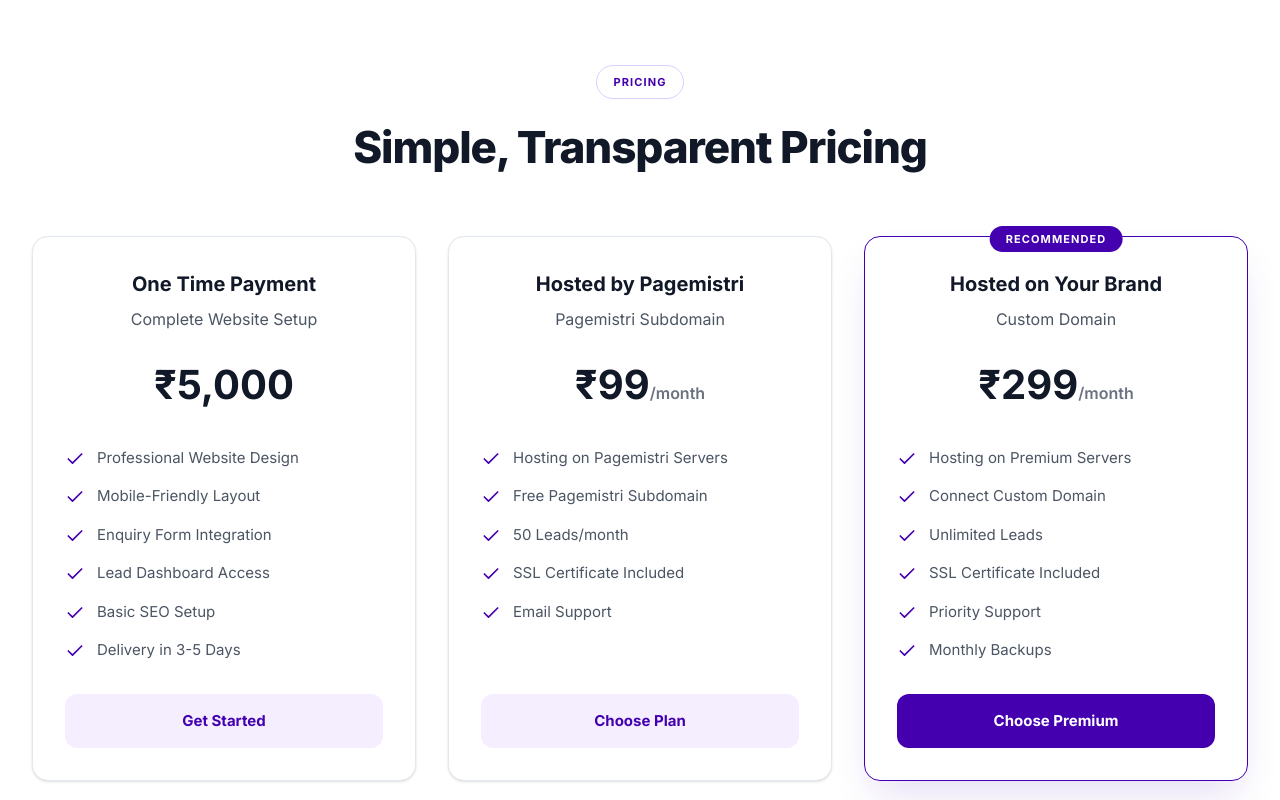
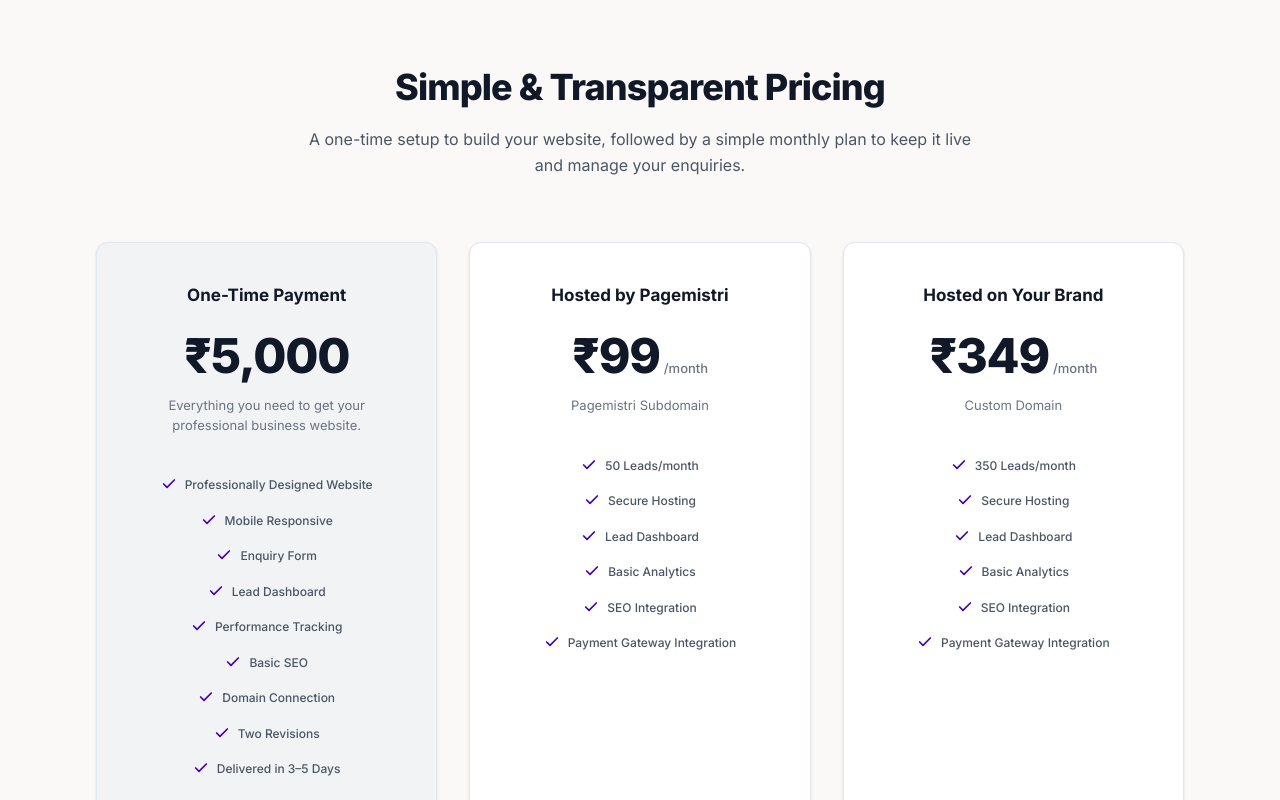
Before and after one commit to zehracodes29/landingpage, a React (Vite) app in the folder pagemistri-landing/: page / in a window 1280 px wide. Shown: the part 5380-6180 px from the top of the page. Built offline with nearby package versions, Linux system fonts and the light colour scheme.

Commit message:
refactor: update pricing plans UI with new features, card styling, and typography

```diff
--- a/pagemistri-landing/src/components/Pricing/Pricing.jsx
+++ b/pagemistri-landing/src/components/Pricing/Pricing.jsx
@@ -1,22 +1,25 @@
 import React from 'react';
-import SectionBadge from '../../ui/SectionBadge';
-import SectionTitle from '../../ui/SectionTitle';
+import { Check } from 'lucide-react';
 
 const plans = [
   {
-    name: 'One Time Payment',
+    name: 'One-Time Payment',
     price: '₹5,000',
-    description: 'Complete Website Setup',
+    description: 'Everything you need to get your professional business website.',
     features: [
-      'Professional Website Design',
-      'Mobile-Friendly Layout',
-      'Enquiry Form Integration',
-      'Lead Dashboard Access',
-      'Basic SEO Setup',
-      'Delivery in 3-5 Days'
+      'Professionally Designed Website',
+      'Mobile Responsive',
+      'Enquiry Form',
+      'Lead Dashboard',
+      'Performance Tracking',
+      'Basic SEO',
+      'Domain Connection',
+      'Two Revisions',
+      'Delivered in 3–5 Days'
     ],
-    buttonText: 'Get Started',
-    buttonVariant: 'outline'
+    buttonText: "Let's Build My Website",
+    cardBg: 'bg-[#F1F3F5]',
+    buttonBg: 'bg-[#4400AF]'
   },
   {
     name: 'Hosted by Pagemistri',
@@ -24,86 +27,80 @@
     period: '/month',
     description: 'Pagemistri Subdomain',
     features: [
-      'Hosting on Pagemistri Servers',
-      'Free Pagemistri Subdomain',
       '50 Leads/month',
-      'SSL Certificate Included',
-      'Email Support'
+      'Secure Hosting',
+      'Lead Dashboard',
+      'Basic Analytics',
+      'SEO Integration',
+      'Payment Gateway Integration'
     ],
-    buttonText: 'Choose Plan',
-    buttonVariant: 'outline'
+    buttonText: 'Get started',
+    cardBg: 'bg-white',
+    buttonBg: 'bg-[#4400AF]'
   },
   {
     name: 'Hosted on Your Brand',
-    price: '₹299',
+    price: '₹349',
     period: '/month',
     description: 'Custom Domain',
     features: [
-      'Hosting on Premium Servers',
-      'Connect Custom Domain',
-      'Unlimited Leads',
-      'SSL Certificate Included',
-      'Priority Support',
-      'Monthly Backups'
+      '350 Leads/month',
+      'Secure Hosting',
+      'Lead Dashboard',
+      'Basic Analytics',
+      'SEO Integration',
+      'Payment Gateway Integration'
     ],
-    buttonText: 'Choose Premium',
-    buttonVariant: 'primary'
+    buttonText: 'Get started',
+    cardBg: 'bg-white',
+    buttonBg: 'bg-[#4400AF]'
   }
 ];
 
 const Pricing = () => {
   return (
-    <section className="py-24 bg-white">
-      <div className="max-w-7xl mx-auto px-6 lg:px-8">
-        <div className="text-center max-w-3xl mx-auto mb-16">
-          <div className="mb-6">
-            <SectionBadge>PRICING</SectionBadge>
-          </div>
-          <SectionTitle>
-            Simple, Transparent Pricing
-          </SectionTitle>
+    <section className="py-24 bg-[#FAF9F7] font-sans">
+      <div className="max-w-6xl mx-auto px-6 lg:px-8">
+        <div className="text-center max-w-3xl mx-auto mb-16 flex flex-col items-center">
+          <h2 className="text-[32px] md:text-[36px] font-[800] text-[#111827] tracking-tight leading-tight mb-4">
+            Simple & Transparent Pricing
+          </h2>
+          <p className="text-[#4B5563] text-[16px] leading-relaxed max-w-2xl">
+            A one-time setup to build your website, followed by a simple monthly plan to keep it live and manage your enquiries.
+          </p>
         </div>
 
-        <div className="grid grid-cols-1 md:grid-cols-3 gap-8">
+        <div className="grid grid-cols-1 md:grid-cols-3 gap-8 items-start">
           {plans.map((plan, index) => (
             <div
               key={index}
-              className={`rounded-2xl border ${plan.buttonVariant === 'primary' ? 'border-[#4400AF] shadow-[0_20px_40px_-10px_rgba(68,0,175,0.15)] relative' : 'border-slate-200 shadow-sm hover:shadow-[0_20px_40px_-10px_rgba(68,0,175,0.1)]'} p-8 bg-white flex flex-col h-full transition-all duration-300 hover:-translate-y-1`}
+              className={`rounded-xl border border-slate-200 shadow-sm p-10 flex flex-col transition-all duration-300 hover:shadow-[0_15px_40px_-10px_rgba(68,0,175,0.1)] ${plan.cardBg} ${index === 0 ? 'h-[105%]' : 'h-full'}`}
             >
-              {plan.buttonVariant === 'primary' && (
-                <div className="absolute top-0 left-1/2 -translate-x-1/2 -translate-y-1/2">
-                  <span className="bg-[#4400AF] text-white text-[11px] font-bold uppercase tracking-[0.1em] px-4 py-1.5 rounded-full">
-                    RECOMMENDED
-                  </span>
-                </div>
-              )}
-
-              <h3 className="text-[20px] font-bold text-center text-[#111827] mb-2">{plan.name}</h3>
-              <p className="text-[#4B5563] text-center mb-6">{plan.description}</p>
-
-              <div className="text-center mb-8">
-                <span className="text-[40px] font-bold text-[#111827]">{plan.price}</span>
-                {plan.period && <span className="text-[#6B7280] font-semibold">{plan.period}</span>}
+              <div className="text-center mb-4">
+                <h3 className="text-[17px] font-bold text-[#111827] mb-2">{plan.name}</h3>
               </div>
 
-              <ul className="space-y-4 mb-8 flex-1">
+              <div className="text-center mb-4 flex items-baseline justify-center gap-1">
+                <span className="text-[48px] font-[800] text-[#111827] leading-none tracking-tight">{plan.price}</span>
+                {plan.period && <span className="text-[#6B7280] text-[13px] font-medium">{plan.period}</span>}
+              </div>
+
+              <div className="text-center mb-10">
+                <p className="text-[#6B7280] text-[13px] px-2">{plan.description}</p>
+              </div>
+
+              <ul className="space-y-4 mb-10 flex-1 px-2">
                 {plan.features.map((feature, i) => (
-                  <li key={i} className="flex items-start gap-3">
-                    <svg className="w-5 h-5 text-[#4400AF] shrink-0 mt-0.5" viewBox="0 0 24 24" fill="none" stroke="currentColor" strokeWidth="2" strokeLinecap="round" strokeLinejoin="round">
-                      <polyline points="20 6 9 17 4 12"></polyline>
-                    </svg>
-                    <span className="text-[#4B5563] text-[15px]">{feature}</span>
+                  <li key={i} className="flex items-start justify-center gap-2">
+                    <Check className="w-[16px] h-[16px] text-[#4400AF] shrink-0 mt-[1px]" strokeWidth={2.5} />
+                    <span className="text-[#4B5563] text-[12px] font-medium leading-relaxed">{feature}</span>
                   </li>
                 ))}
               </ul>
 
               <button
                 onClick={() => document.getElementById('lead-form')?.scrollIntoView({ behavior: 'smooth' })}
-                className={`w-full py-4 rounded-xl font-bold text-[15px] transition-all duration-300 ${
-                  plan.buttonVariant === 'primary'
-                    ? 'bg-[#4400AF] text-white hover:bg-[#35008a] hover:shadow-xl hover:shadow-[#4400AF]/20'
-                    : 'bg-[#F4EEFF] text-[#4400AF] hover:bg-[#DCCEFF]'
-                }`}
+                className={`w-full py-3 rounded-lg font-bold text-[13px] transition-all duration-300 text-white hover:bg-[#35008a] hover:shadow-md ${plan.buttonBg}`}
               >
                 {plan.buttonText}
               </button>
```
